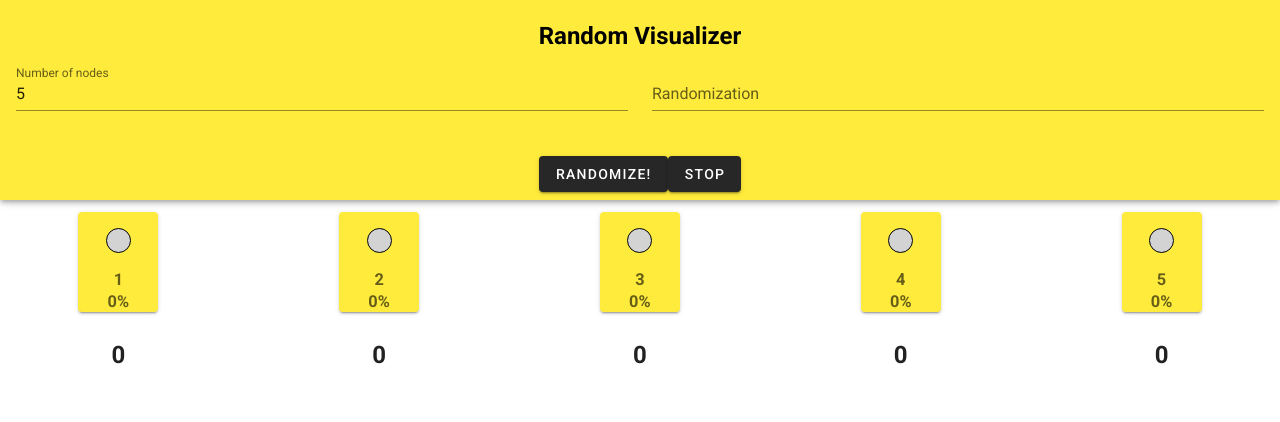
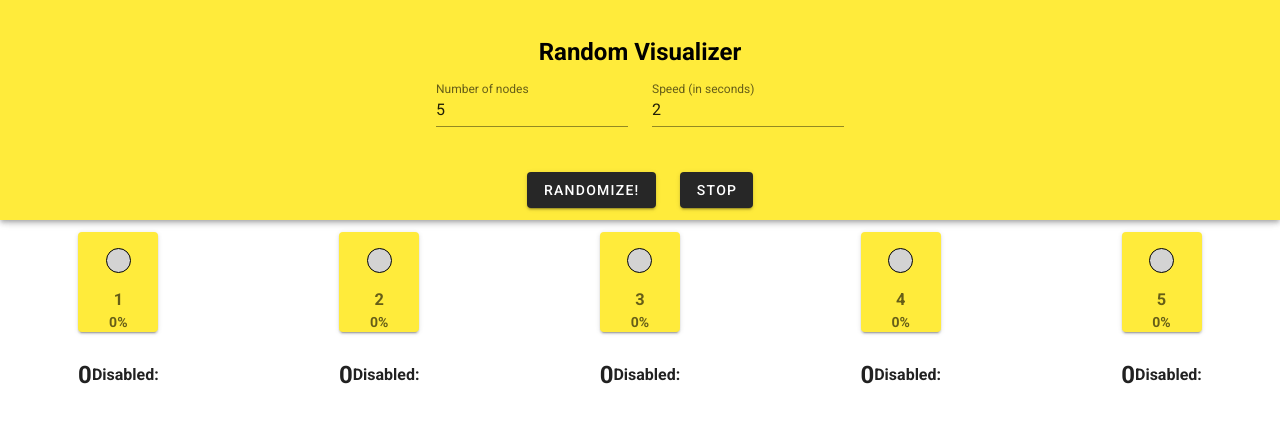
Before and after one commit to mechanicalsheep/random-visualizer, a Vue app: page / in a window 1280 px wide. Shown: the top 422 px of the page. Built offline with nearby package versions, Linux system fonts and the light colour scheme.

Commit message:
multiple minor changes, setting up for Killing node.

```diff
--- a/src/App.vue
+++ b/src/App.vue
@@ -4,7 +4,7 @@
       app
       color="yellow"
       dark
-      height="200"
+      height="220"
     >
 
     <v-row style="padding-top:10px; width:100%;">
@@ -12,20 +12,28 @@
    <h2 style="color: black; text-align:center;">Random Visualizer</h2>
       </v-col>
 
-
-      <v-col cols="6">
+    <v-row style="width:100%;" class="justify-center pt-3">
+      <v-col cols="2">
+        <div >
         <v-text-field v-model="numNodes" type="number" light color="black" label="Number of nodes"/>
+        </div>
       </v-col>
 
-      <v-col cols="6">
-        <v-text-field v-model="randomization" light color="black" label="Randomization"/>
+      <v-col cols="2">
+        <div >
+        <v-text-field v-model="intervalSeconds" type="Number" light color="black" label="Speed (in seconds)"/>
+        </div>
       </v-col>
-
-      <v-col cols="12" class="text-center">
-      <v-btn @click="test()">Randomize!</v-btn>
+    </v-row >
+    <v-row style="width:100%;" class="justify-center">
+      <v-col cols="auto" class="text-center">
+      <v-btn @click="RunRandomizer()">Randomize!</v-btn>
+      </v-col>
+      <v-col cols="auto">
       <v-btn @click="StopRandomizer()">Stop</v-btn>
       </v-col>
 
+    </v-row>
     </v-row>
 
     </v-app-bar>
@@ -60,9 +68,14 @@ export default {
       if(value){
         console.log(true);
       }
+    },
+    intervalSeconds:function(){
+      this.StopRandomizer();
+      this.RunRandomizer();
     }
   },
   data: () => ({
+    intervalSeconds:2,
     numNodes:5,
     randomization:'',
     nodeConfigs:[],
@@ -79,37 +92,46 @@ export default {
       }
     },
     RunRandomizer(){
-      console.log("Randomizer Running")
-
-     let self = this;
-       this.randomInterval= setInterval(function(){
+      let self = this;
+      this.randomInterval= setInterval(function(){
         let randomResult =  self.Randomize();
         if(self.activeConfig){
           self.activeConfig.isActive=false;
         }
         self.globalCounter++;
         self.activeConfig = self.nodeConfigs[randomResult];
+        if(self.ShouldDie(self.activeConfig)){
+          self.Kill(self.activeConfig);
+        }
+
         self.activeConfig.counter++;
         self.activeConfig.isActive=true;
         self.CalculateRatios();
-        // self.activeConfig.ratio= self.activeConfig.counter/ self.globalCounter *100;
-
-       },2000)
-
-
+      },this.intervalSeconds*1000)
     },
     StopRandomizer(){
       clearInterval(this.randomInterval);
     },
     Randomize(){
-      let result = Math.floor(Math.random() * Math.floor(this.numNodes));
-      console.log(result);
+      let result = Math.floor(Math.random() * Math.floor(this.nodeConfigs.length));
       return result;
     },
     CalculateRatios(){
       this.nodeConfigs.forEach(config=>{
         config.ratio = (config.counter/this.globalCounter *100).toFixed(2);
       })
+    },
+    ShouldDie(config){
+      let random = Math.random();
+      if(random <= config.weight){
+        return true;
+      }
+      return false;
+    },
+    Kill(config){
+      config.disable=true;
+      this.StopRandomizer();
+      console.log(`Node ${config.index} just passed away mysteriously. RIP big guy.`)
     },
     test(){
       this.nodeConfigs[0].weight=0.5;
--- a/src/components/Node.vue
+++ b/src/components/Node.vue
@@ -6,10 +6,11 @@
             </v-card-title>
             <v-card-text class="text-center">
                 <h3 style="font-weight:bolder;">{{nodeConfig.index}}</h3>
-                <h3>{{nodeConfig.ratio}}%</h3>
+                <h4>{{nodeConfig.ratio}}%</h4>
                 </v-card-text>
                 <v-card-actions class="justify-center">
                     <h2>{{nodeConfig.counter}}</h2>
+                    <h4>Disabled: {{nodeConfig.disabled}}</h4>
                 </v-card-actions>
         </v-card>
     </v-container>
```
